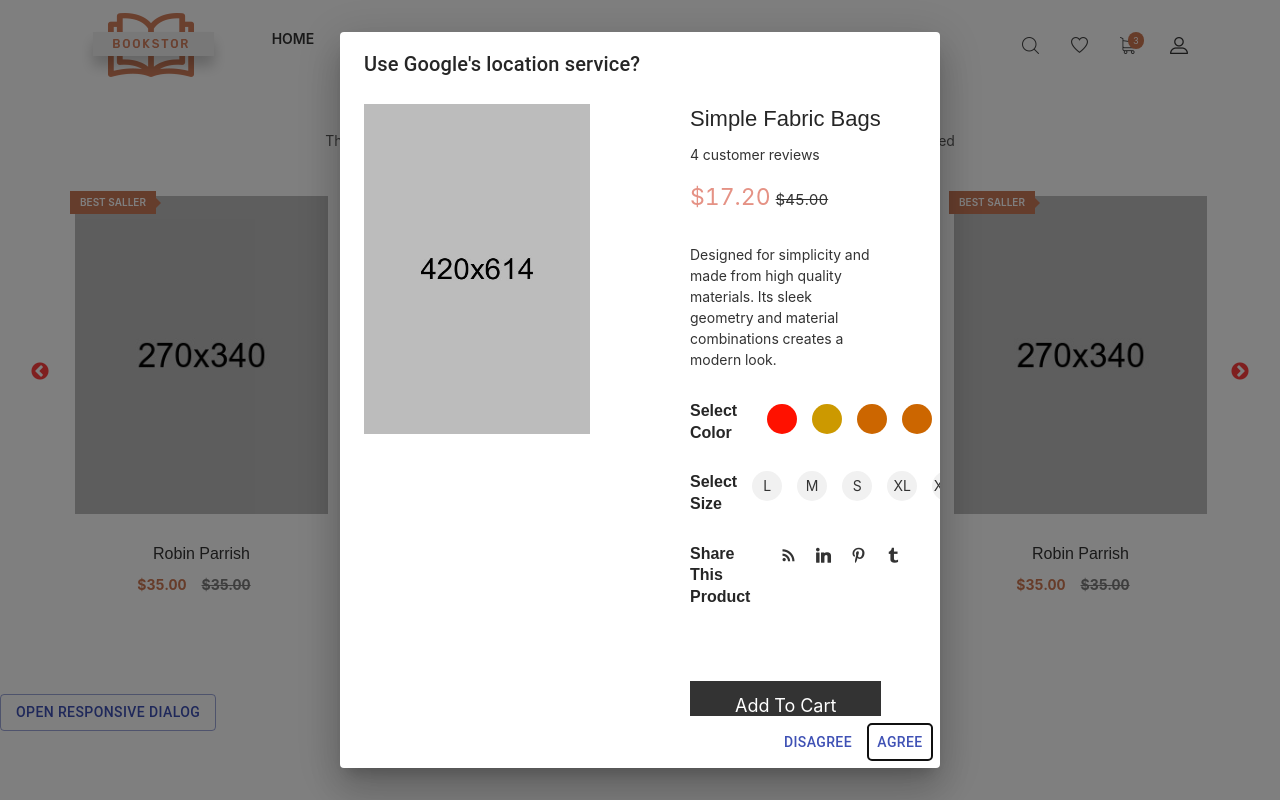
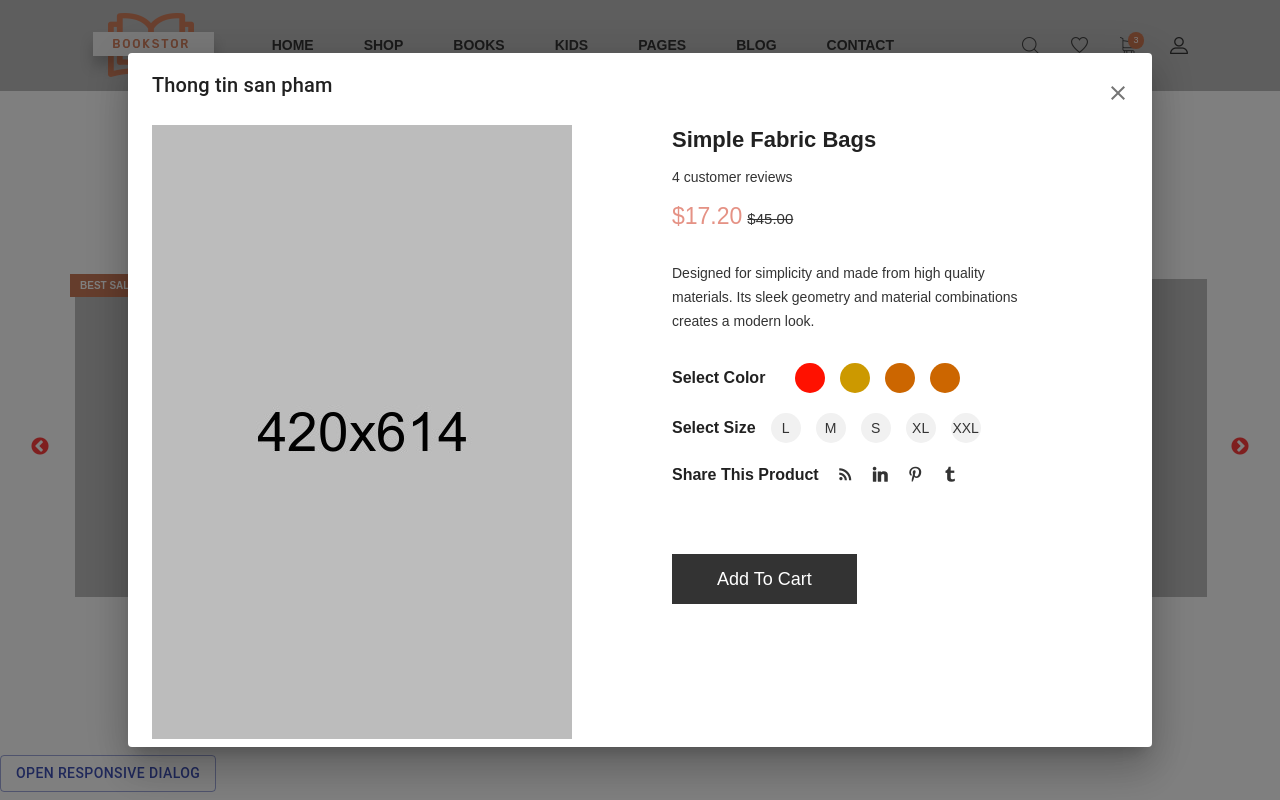
Before and after one commit to giangnt15/final-year-project, a React (Create React App) app in the folder bookstore-client-front/: page / in a window 1280 px wide. Both pictures are taken after a click on the button "OPEN RESPONSIVE DIALOG". Built offline with nearby package versions, Linux system fonts and the light colour scheme; a web font is replaced by a local one.

Commit message:
Them component BackToTop

```diff
--- a/bookstore-client-front/src/App.js
+++ b/bookstore-client-front/src/App.js
@@ -3,23 +3,25 @@ import Header from './components/shared/headers/Header';
 import './App.css';
 import './components/shared/headers/headers.css';
 import './css/style.css';
-import 'antd/dist/antd.css';
-import {Carousel} from 'antd';
-import MainSlider from './components/shared/slider/MainSlider';
 import SearchBox from './components/shared/search/SearchBox';
 import SlickSlider from './components/shared/slider/SlickSlider';
 import ProductItem from './components/products/ProductItem';
 import ProductSection from './components/products/ProductSection';
 import ResponsiveDialog from './components/shared/dialog/CustomDialog';
+import MainSlider from './components/shared/slider/MainSlider';
+import BackToTop from './components/shared/BackToTop';
 
 class App extends React.Component {
   render(){
   return (
     <Fragment>
-
+      <div id="back-to-top-anchor"></div>
       <Header />
       <SearchBox />
-      <MainSlider />
+      <SlickSlider settings={{slidesToShow: 1, dots: false, arrows: true,slidesToScroll: 1, autoplay: true}}>
+        <MainSlider />
+        <MainSlider />
+      </SlickSlider>
       <ProductSection><SlickSlider >
         <ProductItem />
         <ProductItem />
@@ -36,7 +38,7 @@ class App extends React.Component {
 
       </SlickSlider>
       </ProductSection>
-      <ResponsiveDialog />
+      <ResponsiveDialog title="Thong tin san pham" />
 
       <ProductSection><SlickSlider >
         <ProductItem />
@@ -54,6 +56,7 @@ class App extends React.Component {
 
       </SlickSlider>
       </ProductSection>
+      <BackToTop />
     </Fragment>
 
   );
--- /dev/null
+++ b/bookstore-client-front/src/components/shared/BackToTop.js
@@ -0,0 +1,79 @@
+import React, { useState } from 'react';
+import PropTypes from 'prop-types';
+import AppBar from '@material-ui/core/AppBar';
+import Toolbar from '@material-ui/core/Toolbar';
+import Typography from '@material-ui/core/Typography';
+import { makeStyles } from '@material-ui/core/styles';
+import CssBaseline from '@material-ui/core/CssBaseline';
+import useScrollTrigger from '@material-ui/core/useScrollTrigger';
+import Box from '@material-ui/core/Box';
+import Container from '@material-ui/core/Container';
+import Fab from '@material-ui/core/Fab';
+import KeyboardArrowUpIcon from '@material-ui/icons/KeyboardArrowUp';
+import Zoom from '@material-ui/core/Zoom';
+
+const useStyles = makeStyles(theme => ({
+  root: {
+    position: 'fixed',
+    bottom: theme.spacing(3),
+    right: theme.spacing(5),
+  },
+}));
+
+const useScroll = ()=>{
+    const [isScrolled, setIsScrolled] = useState(false);
+    document.querySelector('body').addEventListener('scroll',function(){
+        if (this.scrollTop>=100){
+            setIsScrolled(true);
+        }else {
+            setIsScrolled(false);
+        }
+    });
+    return isScrolled;
+}
+
+export default function ScrollTop(props) {
+  const { children } = props;
+  const classes = useStyles();
+  // Note that you normally won't need to set the window ref as useScrollTrigger
+  // will default to window.
+  // This is only being set here because the demo is in an iframe.
+  const trigger = useScroll();
+
+  const handleClick = event => {
+    const anchor = (event.target.ownerDocument || document).querySelector('#back-to-top-anchor');
+
+    if (anchor) {
+      anchor.scrollIntoView({ behavior: 'smooth', block: 'center' });
+    }
+  };
+
+  return (
+    <Zoom in={trigger}>
+      <div onClick={handleClick} role="presentation" className={classes.root}>
+      <Fab color="secondary" size="small" aria-label="scroll back to top">
+          <KeyboardArrowUpIcon />
+        </Fab>
+      </div>
+    </Zoom>
+  );
+}
+
+ScrollTop.propTypes = {
+  children: PropTypes.element.isRequired,
+  /**
+   * Injected by the documentation to work in an iframe.
+   * You won't need it on your project.
+   */
+  window: PropTypes.func,
+};
+
+function BackToTop(props) {
+  return (
+      <ScrollTop {...props}>
+        <Fab color="secondary" size="small" aria-label="scroll back to top">
+          <KeyboardArrowUpIcon />
+        </Fab>
+      </ScrollTop>
+  );
+}
--- a/bookstore-client-front/src/components/shared/dialog/CustomDialog.js
+++ b/bookstore-client-front/src/components/shared/dialog/CustomDialog.js
@@ -4,20 +4,22 @@ import Dialog from '@material-ui/core/Dialog';
 import DialogActions from '@material-ui/core/DialogActions';
 import DialogContent from '@material-ui/core/DialogContent';
 import DialogContentText from '@material-ui/core/DialogContentText';
+import CloseIcon from '@material-ui/icons/Close';
 import DialogTitle from '@material-ui/core/DialogTitle';
 import useMediaQuery from '@material-ui/core/useMediaQuery';
-import { useTheme,withStyles } from '@material-ui/core/styles';
+import { useTheme, withStyles } from '@material-ui/core/styles';
 import ModalProduct from '../../products/ModalProduct'
+import { IconButton } from '@material-ui/core';
 
-const styles = theme => ({
-    paper: {
-        width: '80%'
-    },
-  });
+const dialogStyles = theme => ({
+  paper: {
+    minWidth: '80%',
+  },
+});
 
-  const CustomDialog = withStyles(styles)(Dialog);
+const CustomDialog = withStyles(dialogStyles)(Dialog);
 
-export default function ResponsiveDialog() {
+export default function ResponsiveDialog(props) {
   const [open, setOpen] = React.useState(false);
   const theme = useTheme();
   const fullScreen = useMediaQuery(theme.breakpoints.down('sm'));
@@ -29,7 +31,7 @@ export default function ResponsiveDialog() {
   const handleClose = () => {
     setOpen(false);
   };
-
+  const {title} = props;
   return (
     <div>
       <Button variant="outlined" color="primary" onClick={handleClickOpen}>
@@ -41,18 +43,14 @@ export default function ResponsiveDialog() {
         onClose={handleClose}
         aria-labelledby="responsive-dialog-title"
       >
-        <DialogTitle id="responsive-dialog-title">{"Use Google's location service?"}</DialogTitle>
+        <DialogTitle id="responsive-dialog-title">{title}
+        <IconButton aria-label="close" style={{right: 10, position: 'absolute'}} onClick={handleClose}>
+          <CloseIcon />
+        </IconButton>
+        </DialogTitle>
         <DialogContent>
           <ModalProduct />
         </DialogContent>
-        <DialogActions>
-          <Button autoFocus onClick={handleClose} color="primary">
-            Disagree
-          </Button>
-          <Button onClick={handleClose} color="primary" autoFocus>
-            Agree
-          </Button>
-        </DialogActions>
       </CustomDialog>
     </div>
   );
--- a/bookstore-client-front/src/components/shared/slider/MainSlider.js
+++ b/bookstore-client-front/src/components/shared/slider/MainSlider.js
@@ -2,7 +2,7 @@ import React from 'react';
 import './sliders.css';
 
 function MainSlider(props){
-    return (<div className="slider-area brown__nav slider--15 slide__activation slide__arrow01 owl-carousel owl-theme">
+    return (<div style={{display: 'block'}} className="slider-area brown__nav slider--15 slide__activation slide__arrow01 owl-carousel owl-theme">
     {/* Start Single Slide */}
     <div className="slide animation__style10 bg-image--1 fullscreen align__center--left">
       <div className="container">
@@ -21,25 +21,8 @@ function MainSlider(props){
       </div>
     </div>
     {/* End Single Slide */}
-    {/* Start Single Slide */}
-    <div className="slide animation__style10 bg-image--7 fullscreen align__center--left">
-      <div className="container">
-        <div className="row">
-          <div className="col-lg-12">
-            <div className="slider__content">
-              <div className="contentbox">
-                <h2>Buy <span>your </span></h2>
-                <h2>favourite <span>Book </span></h2>
-                <h2>from <span>Here </span></h2>
-                <a className="shopbtn" href="#">shop now</a>
-              </div>
-            </div>
-          </div>
-        </div>
-      </div>
     </div>
-    {/* End Single Slide */}
-  </div>)
+    )
 }
 
 export default MainSlider;
--- a/bookstore-client-front/src/components/shared/slider/SlickSlider.js
+++ b/bookstore-client-front/src/components/shared/slider/SlickSlider.js
@@ -4,15 +4,10 @@ import "slick-carousel/slick/slick.css";
 import "slick-carousel/slick/slick-theme.css";
 import './sliders.css';
 
-class SlickSlider extends React.Component {
-
-
-  render() {
 var settings = {
   dots: true,
   infinite: true,
   speed: 500,
-      adaptiveHeight: true,
   slidesToShow: 4,
   arrows: true,
   accessibility: true,
@@ -34,8 +29,13 @@ class SlickSlider extends React.Component {
     },
   ]
 };
+
+class SlickSlider extends React.Component {
+
+  render() {
+
     return (
-      <Slider {...settings}>
+      <Slider {...{...settings, ...this.props.settings }} >
         {this.props.children}
       </Slider>
     );
```
Lines whose indentation alone changed are shown as unchanged.
